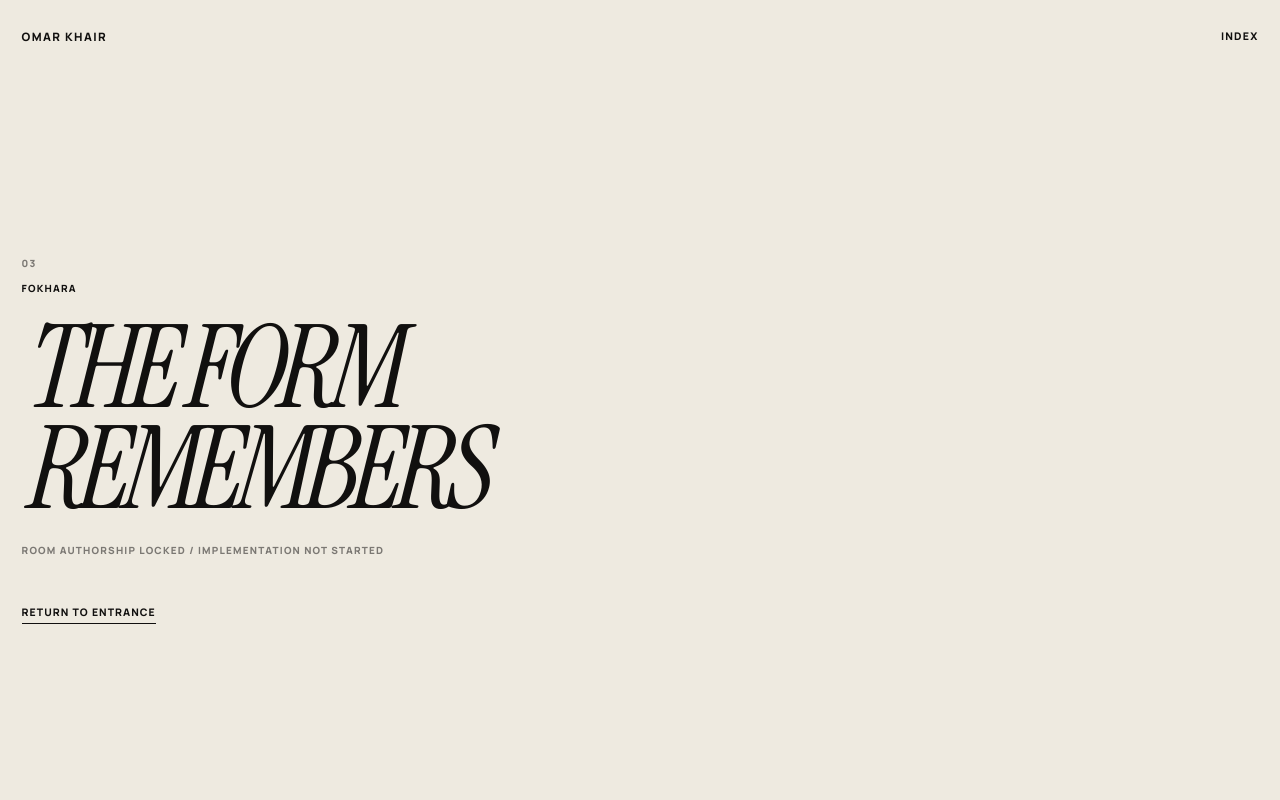
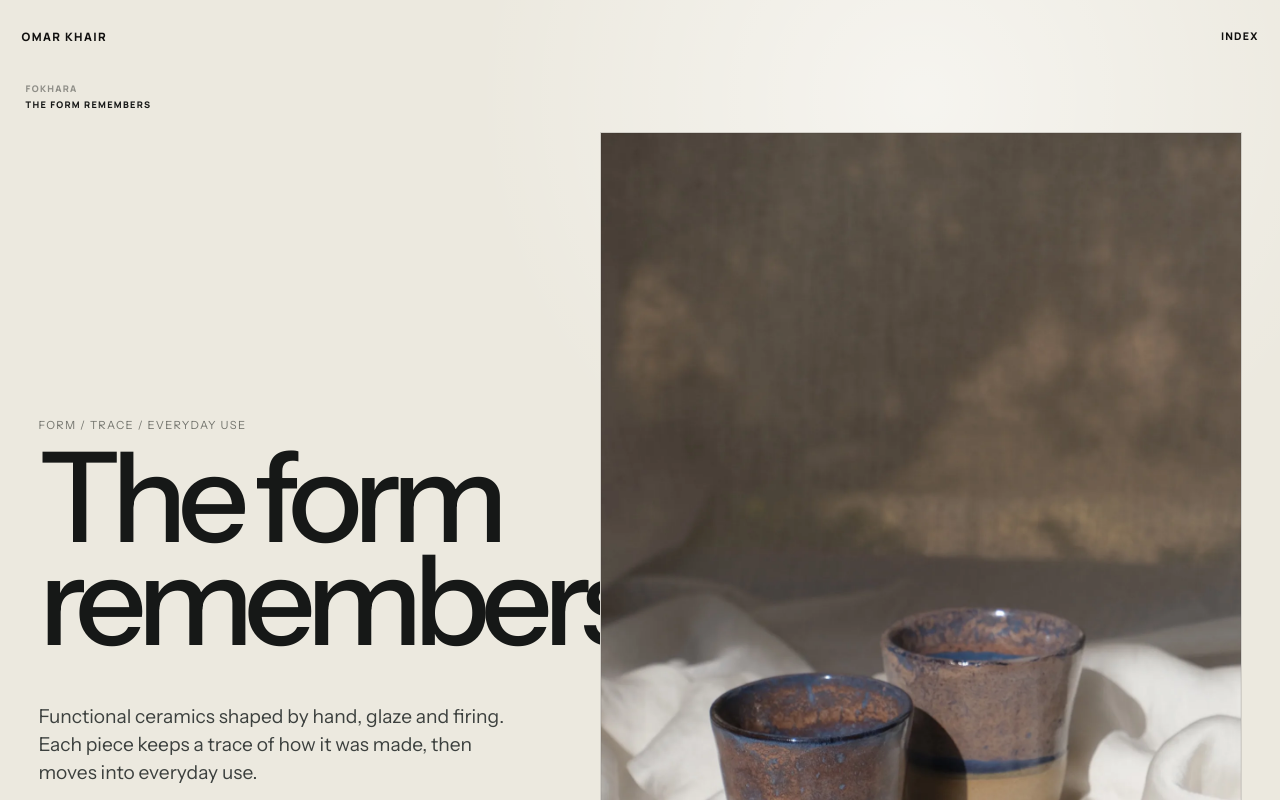
Before and after one commit to omarkhair70-droid/OMAR-KHAIR, a Next.js app: page /fokhara in a window 1280 px wide. Shown: the top 800 px of the page. Built offline with nearby package versions, Linux system fonts and the light colour scheme.

Commit message:
Route Fokhara to canonical Home fragment

```diff
--- /dev/null
+++ b/app/fokhara/page.tsx
@@ -0,0 +1,23 @@
+import type { Metadata } from "next";
+import { Instrument_Sans } from "next/font/google";
+import FokharaCanonicalFragment from "@/components/rooms/fokhara/FokharaCanonicalFragment";
+
+const instrumentSans = Instrument_Sans({
+  subsets: ["latin"],
+  display: "swap",
+  variable: "--font-instrument-sans",
+  axes: ["wdth"],
+});
+
+export const metadata: Metadata = {
+  title: "Fokhara — The Form Remembers",
+  description: "Fokhara's canonical object-first Home fragment inside Omar Khair — Selected Works.",
+};
+
+export default function FokharaPage() {
+  return (
+    <div className={instrumentSans.variable}>
+      <FokharaCanonicalFragment />
+    </div>
+  );
+}
```
